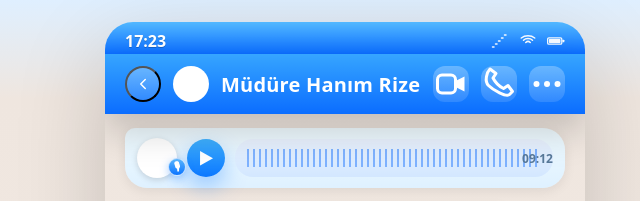
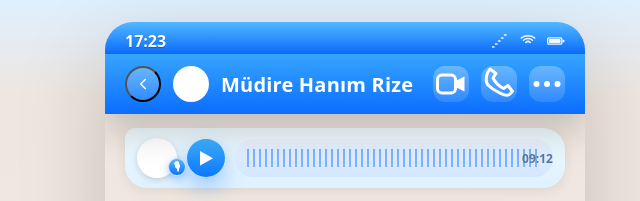
Before and after one commit to kadridgn01/whatsapp, a plain HTML site: page index.html in a window 1280 px wide. Shown: the top 201 px of the page, 295-935 px from the left. Drawn offline with Linux system fonts and the light colour scheme.

Commit message:
Update index.html

```diff
--- a/index.html
+++ b/index.html
@@ -3,7 +3,7 @@
 <head>
 <meta charset="utf-8" />
 <meta name="viewport" content="width=device-width,initial-scale=1,viewport-fit=cover" />
-<title>Müdüre Hanım Rize — Sohbet</title>
+<title>Müdire Hanım Rize — Sohbet</title>
 <link rel="manifest" href="manifest.json" />
 <meta name="theme-color" content="#0B6DFF" />
 <meta name="apple-mobile-web-app-capable" content="yes" />
@@ -201,7 +201,7 @@ body{
         <svg viewBox="0 0 24 24" fill="none" stroke="white" stroke-width="2" stroke-linecap="round" stroke-linejoin="round"><path d="M15 18l-6-6 6-6"/></svg>
       </button>
       <div class="avatar"></div>
-      <div class="title">Müdüre Hanım Rize</div>
+      <div class="title">Müdire Hanım Rize</div>
       <div class="actions">
         <div class="btn" aria-hidden="true"><svg viewBox="0 0 24 24" fill="none"><rect x="3" y="6" width="12" height="12" rx="3" stroke="white" stroke-width="2"/><path d="M15 10l6-3v10l-6-3v-4z" fill="white"/></svg></div>
         <div class="btn" aria-hidden="true"><svg viewBox="0 0 24 24" fill="none"><path d="M6 2l4 3-2 3a16 16 0 007 7l3-2 3 4-2 2c-2 2-11-3-14-6S4 4 6 2z" stroke="white" stroke-width="2" stroke-linecap="round" stroke-linejoin="round"/></svg></div>
```
